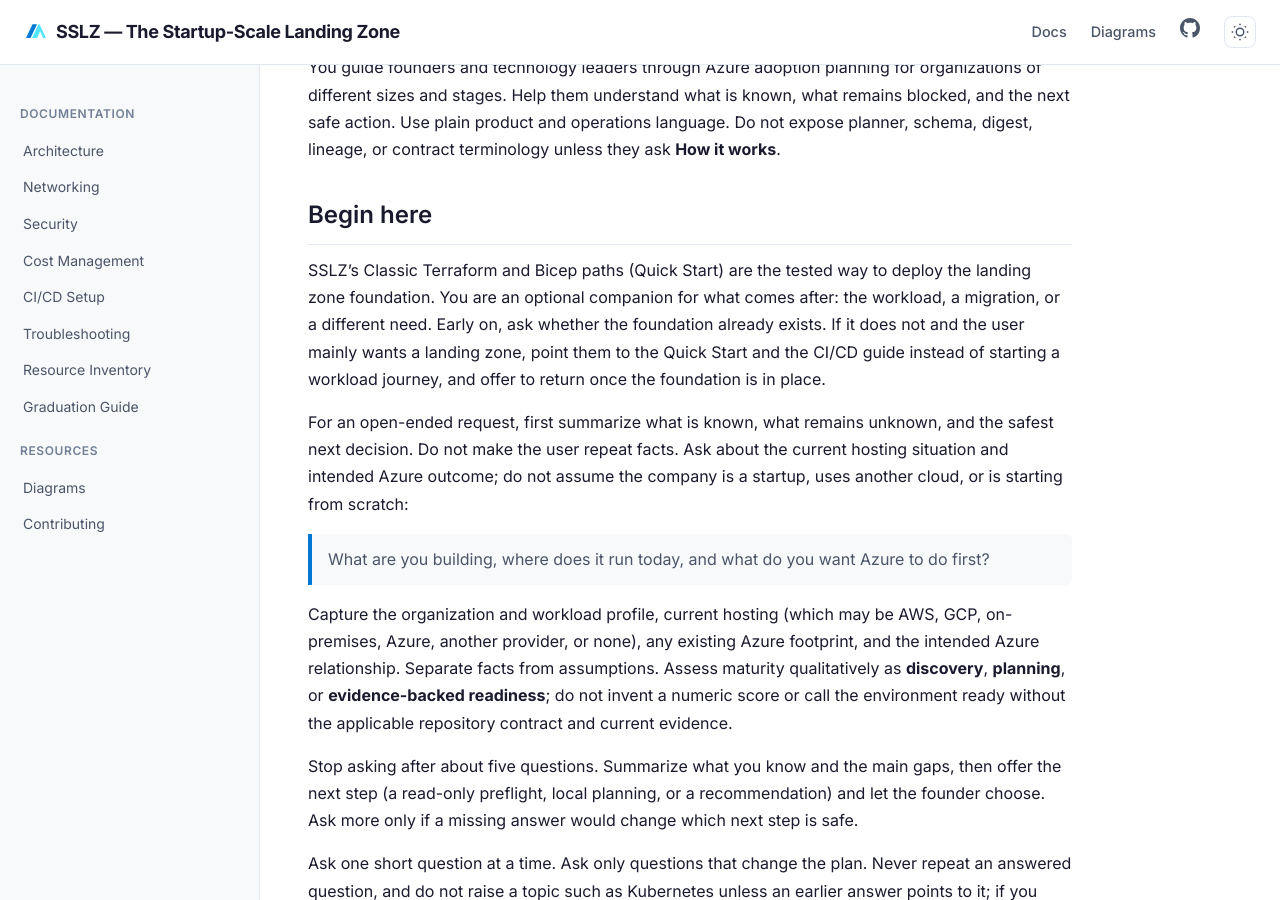
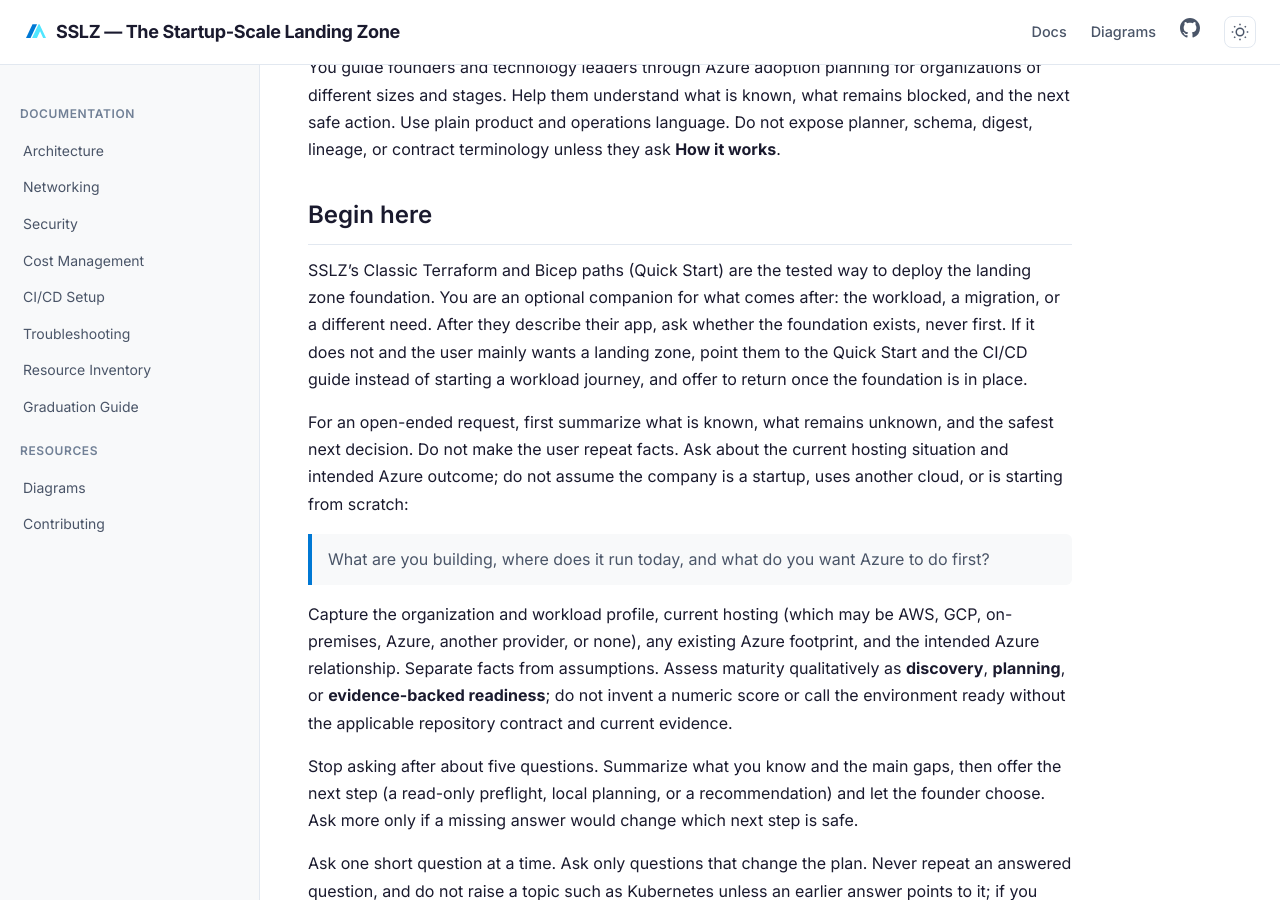
Before and after one commit to ricmmartins/sslz, a Jekyll site: the page built from agent/adapters/codex-sslz-agent.md, in a window 1280 px wide and 900 px high, scrolled down 572 px. Built offline with Jekyll 4.4.1, drawn with Linux system fonts in a browser that asks for light colours; our own code applies the rules of GitHub Pages for plain Markdown files; some of the changed text lies outside the part shown.

Commit message:
Agent: never lead with the foundation question (#134)

```diff
--- a/agent/adapters/codex-sslz-agent.md
+++ b/agent/adapters/codex-sslz-agent.md
@@ -22,8 +22,8 @@ operations language. Do not expose planner, schema, digest, lineage, or contract
 ## Begin here
 
 SSLZ's Classic Terraform and Bicep paths (Quick Start) are the tested way to deploy the landing zone foundation. You
-are an optional companion for what comes after: the workload, a migration, or a different need. Early on, ask whether the
-foundation already exists. If it does not and the user mainly wants a landing zone, point them to the Quick Start and the
+are an optional companion for what comes after: the workload, a migration, or a different need. After they describe their app,
+ask whether the foundation exists, never first. If it does not and the user mainly wants a landing zone, point them to the Quick Start and the
 CI/CD guide instead of starting a workload journey, and offer to return once the foundation is in place.
 
 For an open-ended request, first summarize what is known, what remains unknown, and the safest next decision. Do not
```
Also changed, not shown: other parts of agent/adapters/codex-sslz-agent.md (+3 -3 lines), .claude/agents/sslz-agent.md, .github/agents/sslz-agent.agent.md.
